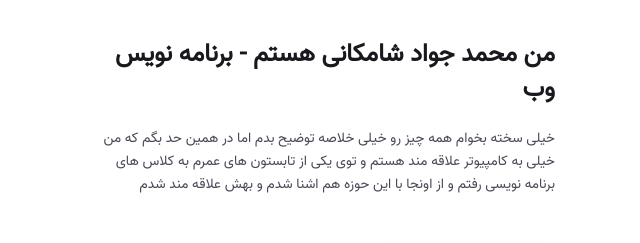
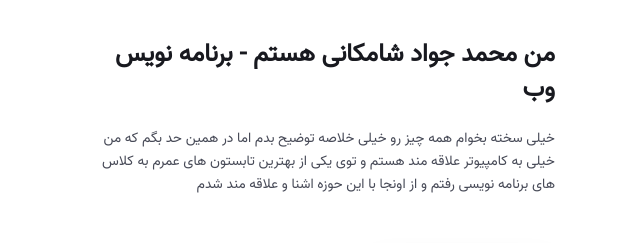
Before and after one commit to websdevsite/websdevsite.github.io, a plain HTML site: page index.html in a window 1280 px wide. Shown: the part 980-1223 px from the top of the page, 85-725 px from the left. Drawn offline with nearby package versions, Linux system fonts and the light colour scheme.

Commit message:
Update index.html

```diff
--- a/index.html
+++ b/index.html
@@ -115,7 +115,7 @@
                     <div class="about-col-right">
                         <h2 class="about-heading">درباره من</h2>
                         <h3 class="about2">من محمد جواد شامکانی هستم - برنامه نویس وب</h3>
-                        <p class="about3">خیلی سخته بخوام همه چیز رو خیلی خلاصه توضیح بدم اما در همین حد بگم که من خیلی به کامپیوتر علاقه مند هستم و توی یکی از تابستون های عمرم به کلاس های برنامه نویسی رفتم و از اونجا با این حوزه هم اشنا شدم و بهش علاقه مند شدم</p>
+                        <p class="about3"> خیلی سخته بخوام همه چیز رو خیلی خلاصه توضیح بدم اما در همین حد بگم که من خیلی به کامپیوتر علاقه مند هستم و توی یکی از بهترین تابستون های عمرم به کلاس های برنامه نویسی رفتم و از اونجا با این حوزه اشنا و علاقه مند شدم</p>
                         <div class="about-btn-blk">
                             <a href="https://s31.picofile.com/file/8472958384/Untitled.txt.html" class="btn btn-blue about-btn">دانلود رزومه</a>
                         </div>
```
